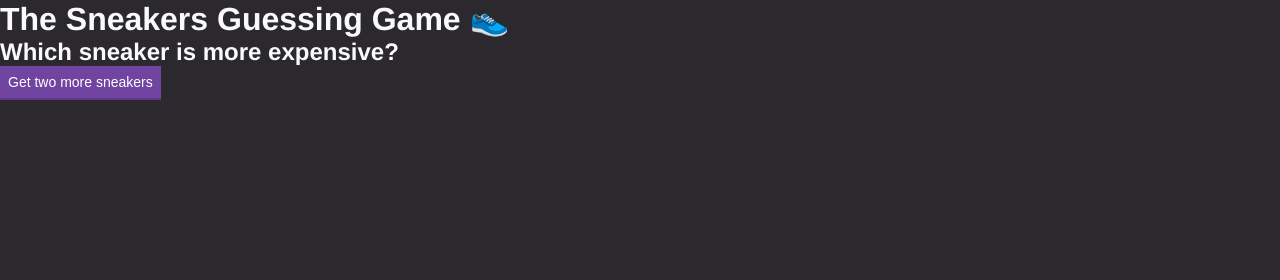
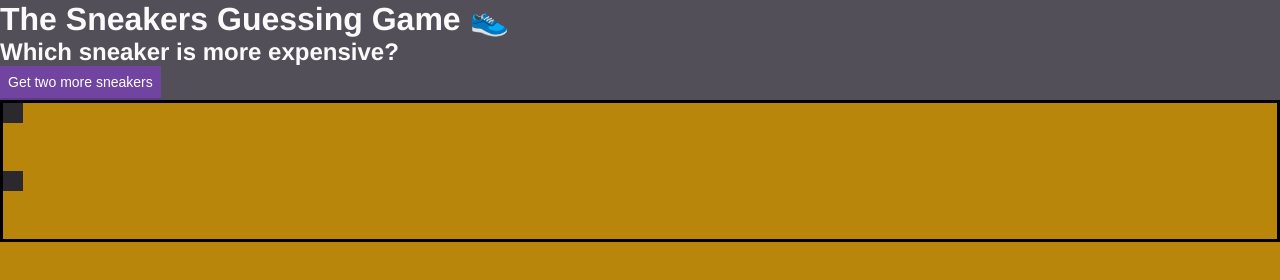
Before and after one commit to purplebugs/sneakers-game, a website: page static/index.html in a window 1280 px wide. Drawn offline with Linux system fonts and the light colour scheme; no server answers.

Commit message:
WIP cleanup styles and using flex. Lots of work to do still...

```diff
--- a/static/index.html
+++ b/static/index.html
@@ -7,21 +7,27 @@
     <script defer src="app.js"></script>
   </head>
   <body>
-    <header class="header"><h1>The Sneakers Guessing Game 👟</h1></header>
-    <main>
-      <div class="container">
+    <header class="header">
+      <h1>The Sneakers Guessing Game 👟</h1>
       <div>
         <h2>Which sneaker is more expensive?</h2>
         <button id="getAnotherSneaker" onClick="getAnotherSneaker()">
           Get two more sneakers
         </button>
       </div>
+    </header>
+    <main>
+      <section>
+        <div class="container">
           <div id="sneakersForPriceComparison">
             <div class="sneaker" id="sneakerA"></div>
             <div class="sneaker" id="sneakerB"></div>
           </div>
+        </div>
+      </section>
+      <section>
         <div id="tracker"></div>
-      </div>
+      </section>
     </main>
     <footer></footer>
   </body>
--- a/static/styles.css
+++ b/static/styles.css
@@ -9,21 +9,19 @@ html {
 }
 
 body {
-  background: #2b292e;
+  background: darkgoldenrod;
   color: #fafafa;
   font-family: Helvetica, Arial, sans-serif;
   font-size: 1.6rem;
   min-height: 100vh;
 }
 
-span {
-  border-bottom: 1px solid #534f59;
-  display: inline-block;
-  font-size: 2rem;
-  height: 2.4rem;
-  line-height: 2.4rem;
-  margin: 0 0.1rem;
-  width: 2.4rem;
+.header {
+  background-color: #534f59;
+}
+.container {
+  border: 3px solid black;
+  display: flex;
 }
 
 p {
@@ -36,6 +34,7 @@ p {
   border-color: #2b292e;
   border-width: 10px;
   border-style: solid;
+  background: #2b292e;
 }
 
 .correct {
```
Lines whose indentation alone changed are shown as unchanged.
